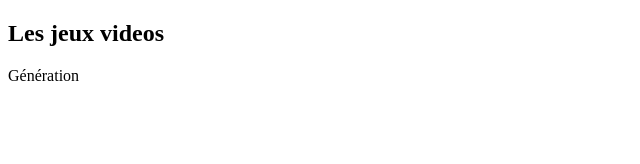
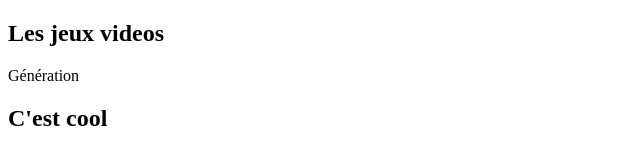
Before and after one commit to AlvA7A/TP-Maquettage-et-integration, a website: page html/games.html in a window 1280 px wide. Shown: the whole page, without its empty margins (0-640 px from the left). Drawn offline with Linux system fonts and the light colour scheme.

```diff
--- a/html/games.html
+++ b/html/games.html
@@ -10,6 +10,7 @@
     <main>
       <h2>Les jeux videos</h2>
       <p>Génération</p>
+      <h2>C'est cool</h2>
     </main>
   </body>
 </html>
```
